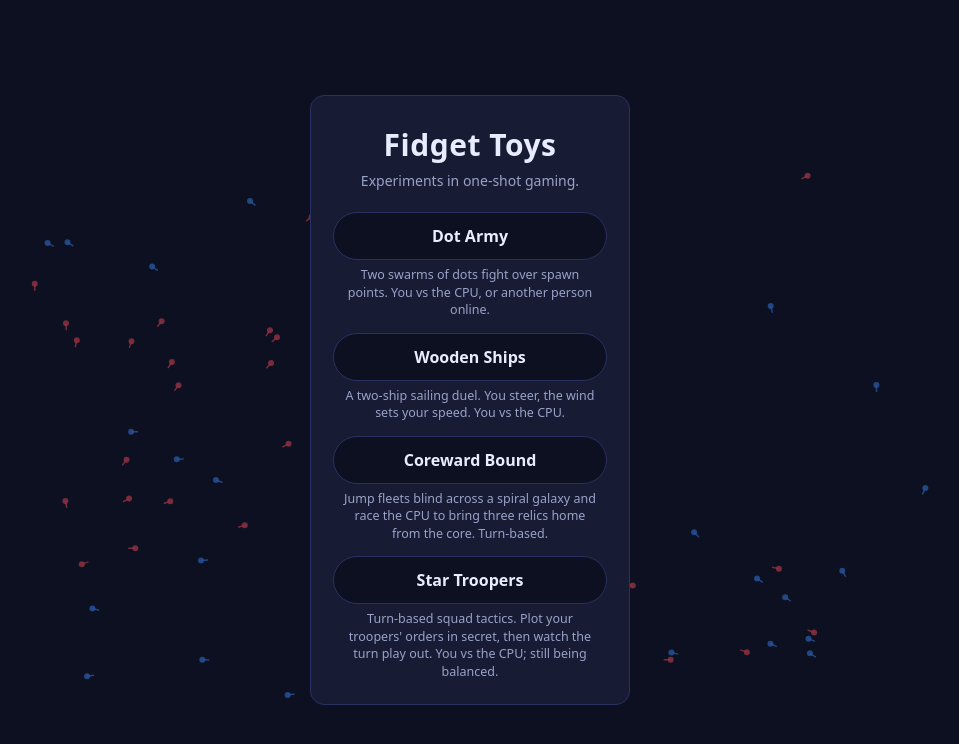
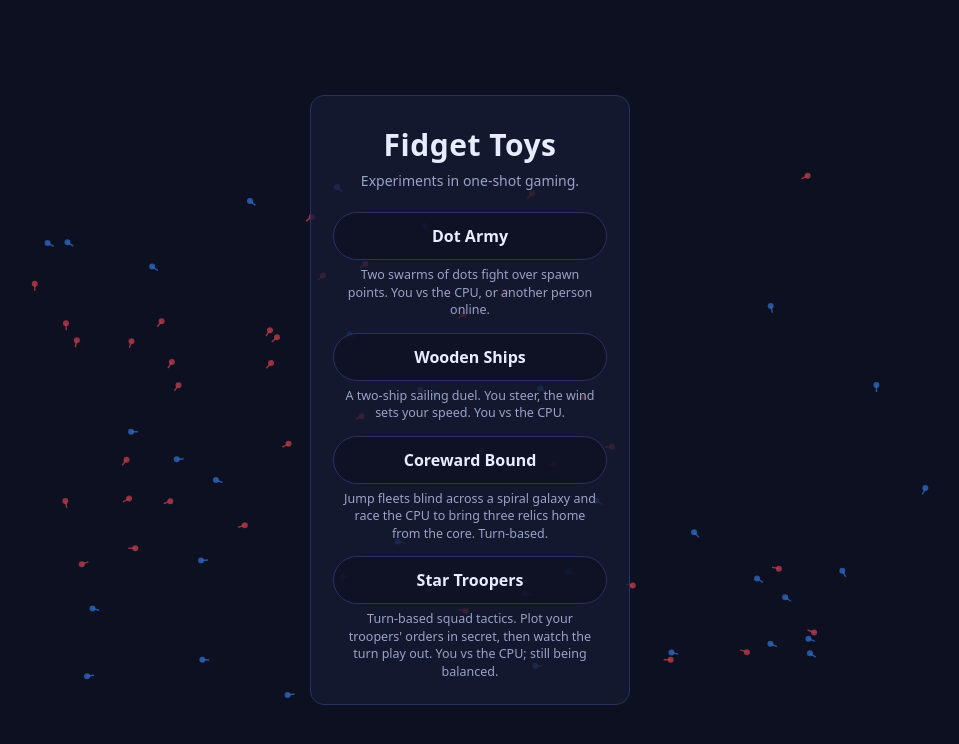
Before and after one commit to schuyler/fidget-toys, a website: page index.html in a window 1280 px wide. Shown: the whole page, without its empty margins (170-1129 px from the left). Drawn offline with Linux system fonts and the light colour scheme.

Commit message:
Root: let the swarm show through the card and pills
Co-Authored-By: Claude Sonnet 5.5 <noreply@anthropic.com>
Claude-Session: https://claude.ai/code/session_01VJHmNJumWnYqJB6z2NZjjW

```diff
--- a/index.html
+++ b/index.html
@@ -15,14 +15,14 @@
     body { min-height: 100vh; min-height: 100dvh; display: flex; padding: 16px; -webkit-tap-highlight-color: transparent; }
 
     /* Two swarms drift behind the menu, as the game does behind Dot Army's. */
-    #swarm { position: fixed; inset: 0; width: 100%; height: 100%; display: block; pointer-events: none; opacity: 0.55; }
+    #swarm { position: fixed; inset: 0; width: 100%; height: 100%; display: block; pointer-events: none; opacity: 0.7; }
 
     main {
       position: relative; margin: auto;
       width: min(320px, 100%);
       padding: 28px 22px 24px;
       text-align: center;
-      background: var(--panel); border: 1px solid var(--edge); border-radius: 14px;
+      background: rgba(23, 27, 51, 0.78); border: 1px solid var(--edge); border-radius: 14px;
     }
     h1 { margin: 0 0 18px; font-size: 30px; letter-spacing: 0.5px; }
     .tagline { margin: -12px 0 22px; color: var(--muted); font-size: 14px; }
@@ -30,7 +30,7 @@
     .pill {
       display: block; padding: 12px 16px;
       border-radius: 999px; border: 1px solid var(--edge);
-      background: var(--bg); color: var(--text);
+      background: rgba(13, 16, 32, 0.7); color: var(--text);
       font: inherit; font-size: 16px; font-weight: 600; text-decoration: none;
     }
     .pill:hover { border-color: var(--blue); }
```
